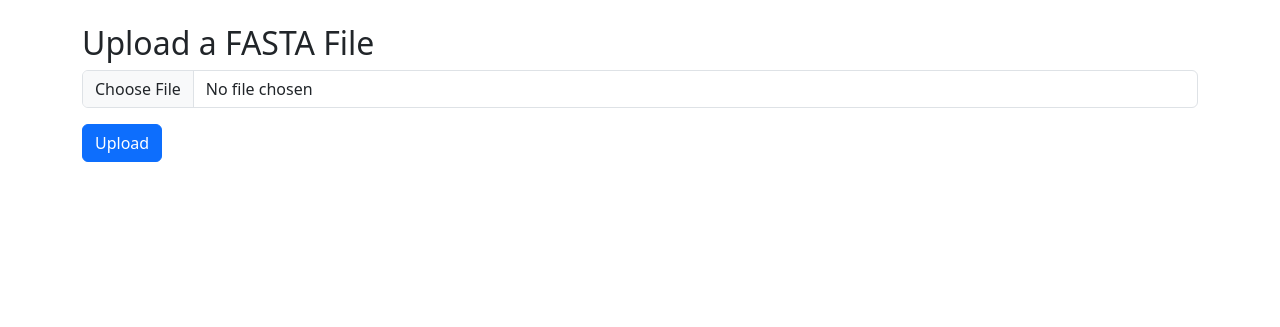
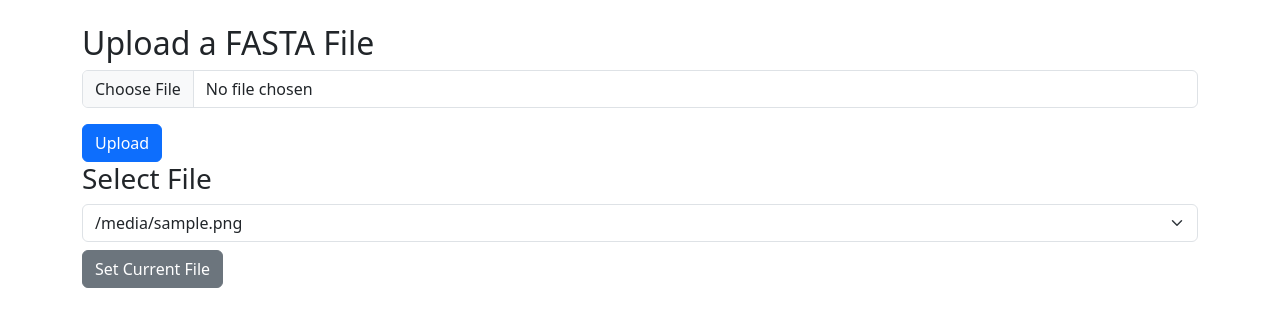
Before and after one commit to hades-k/bio_seq_analyzer, a Flask app: template templates/index.html in a window 1280 px wide. Shown: the part 56-383 px from the top of the page. Run offline with Flask 3, Linux system fonts and the light colour scheme; the template is opened without the code that fills it: most values are stand-ins (such as "Sample title", 1, 10 or a date in 2020).

Commit message:
Update index.html
also more files

```diff
--- a/templates/index.html
+++ b/templates/index.html
@@ -7,4 +7,16 @@
   </div>
   <button class="btn btn-primary" type="submit">Upload</button>
 </form>
+{% if fasta_manager.datasets %}
+<h3>Select File</h3>
+<form method="POST" action="{{ url_for('set_file') }}">
+  <select name="filename" class="form-select mb-2">
+    {% for file in fasta_manager.datasets %}
+      <option value="{{ file }}" {% if file == fasta_manager.current_file %}selected{% endif %}>{{ file }}</option>
+    {% endfor %}
+  </select>
+  <button type="submit" class="btn btn-secondary">Set Current File</button>
+</form>
+{% endif %}
+
 {% endblock %}
```
